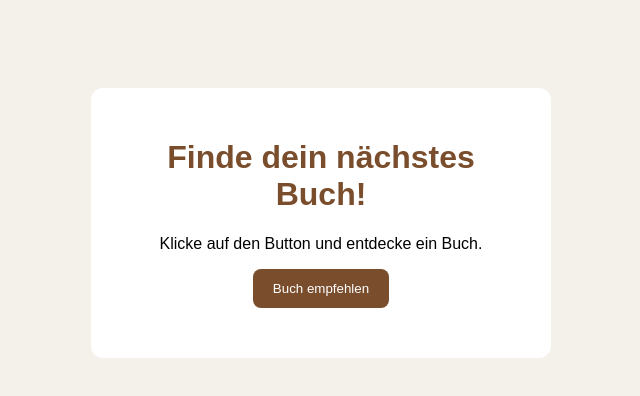
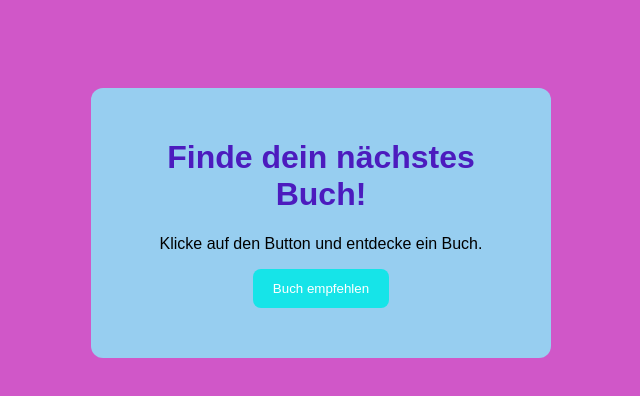
Before and after one commit to DarjaEkkert/Softwaretechnik, a plain HTML site: page EA2-Versionskontrolle/lass-uns-lesen/index.html in a window 1280 px wide. Shown: the whole page, without its empty margins (319-959 px from the left). Drawn offline with Linux system fonts and the light colour scheme.

Commit message:
Hintergrundfarbe geändert

```diff
--- a/EA2-Versionskontrolle/lass-uns-lesen/style.css
+++ b/EA2-Versionskontrolle/lass-uns-lesen/style.css
@@ -1,12 +1,12 @@
 body {
-    background-color: #f4f0ea;
+    background-color: #d057c8;
     font-family: Arial, sans-serif;
     text-align: center;
     padding-top: 80px;
 }
 
 .container {
-    background-color: white;
+    background-color: rgb(151, 206, 240);
     width: 400px;
     margin: auto;
     padding: 30px;
@@ -14,11 +14,11 @@ body {
 }
 
 h1 {
-    color: #7a4e2d;
+    color: #4c1bbe;
 }
 
 button {
-    background-color: #7a4e2d;
+    background-color: #16e4e8;
     color: white;
     border: none;
     padding: 12px 20px;
@@ -27,7 +27,7 @@ button {
 }
 
 button:hover {
-    background-color: #5f3c22;
+    background-color: #b50da1;
 }
 
 #ausgabe {
```
